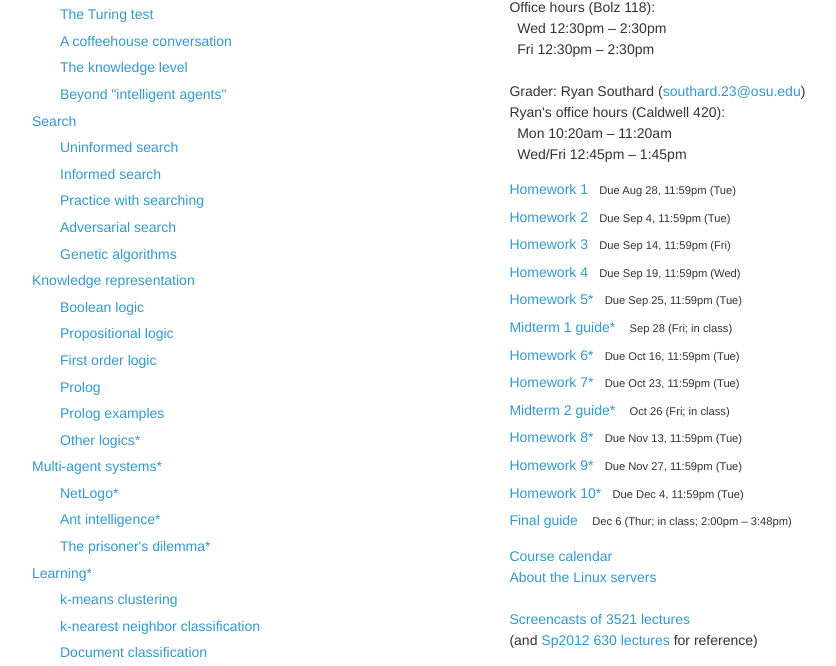
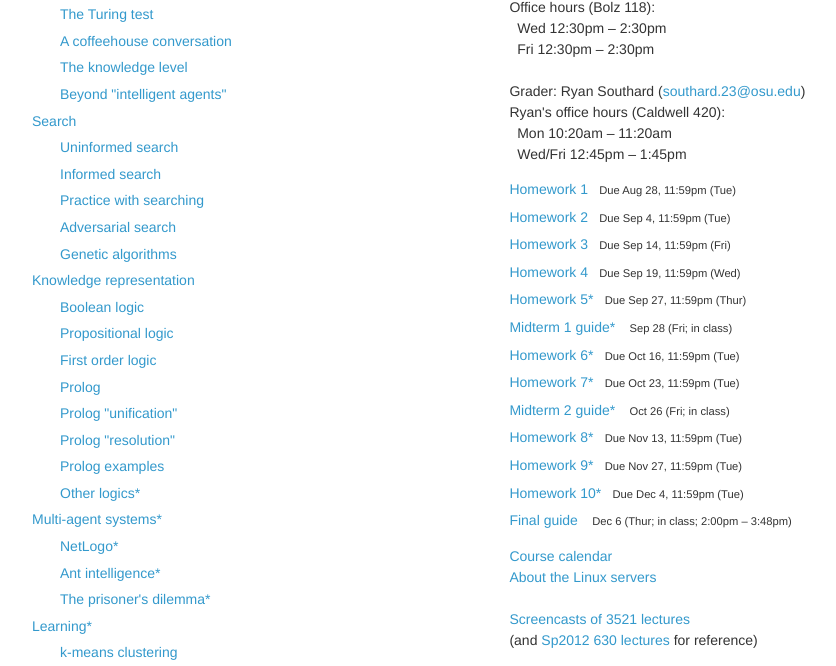
Before and after one commit to joshuaeckroth/cse3521-website, a plain HTML site: page index.html in a window 1280 px wide. Shown: the part 108-774 px from the top of the page, without its empty margins (174-1010 px from the left). Drawn offline with Linux system fonts and the light colour scheme; a script that the page names is missing.

Commit message:
Lots more prolog notes.

```diff
--- a/index.html
+++ b/index.html
@@ -114,6 +114,8 @@
             <li><a href="propositional-logic.html">Propositional logic</a></li>
             <li><a href="first-order-logic.html">First order logic</a></li>
             <li><a href="prolog.html">Prolog</a></li>
+            <li><a href="prolog-unification.html">Prolog "unification"</a></li>
+            <li><a href="prolog-resolution.html">Prolog "resolution"</a></li>
             <li><a href="prolog-examples.html">Prolog examples</a></li>
             <li><a href="other-logics.html">Other logics*</a></li>
         </ul></li>
@@ -185,7 +187,7 @@
         <li><a href="homework-4.html">Homework 4</a><span class="due">Due
             Sep 19, 11:59pm (Wed)</span></li>
         <li><a href="homework-5.html">Homework 5*</a><span class="due">Due
-            Sep 25, 11:59pm (Tue)</span></li>
+            Sep 27, 11:59pm (Thur)</span></li>
         <li><a href="midterm-1-guide.html">Midterm 1 guide*</a><span class="due">
             Sep 28 (Fri; in class)</span></li>
         <li><a href="homework-6.html">Homework 6*</a><span class="due">Due
```
Also changed, not shown: images/prolog-resolution-ex1.png (added), images/prolog-resolution-ex2.png (added), images/prolog-resolution-ex3.png (added), 4 other files.
